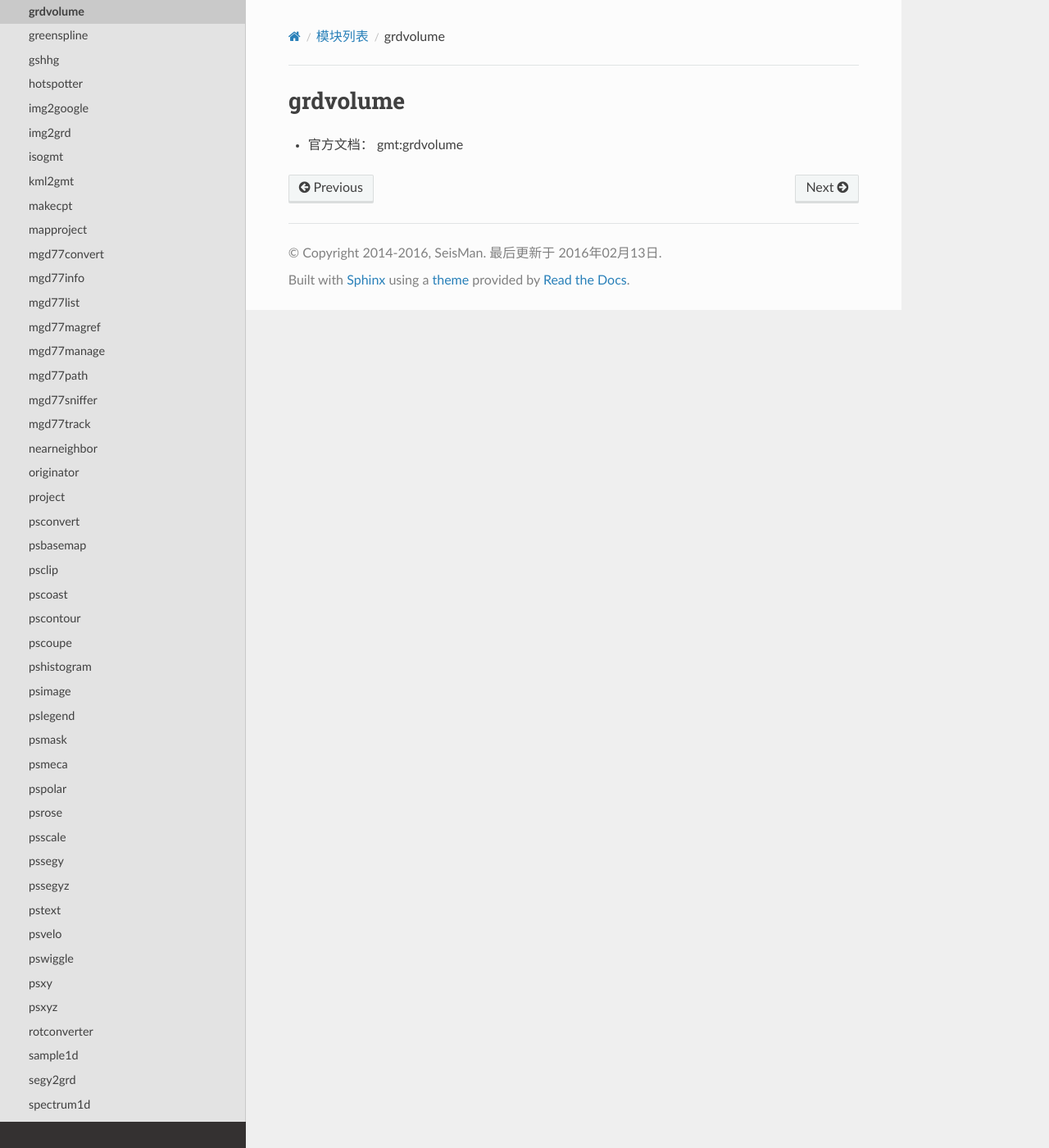
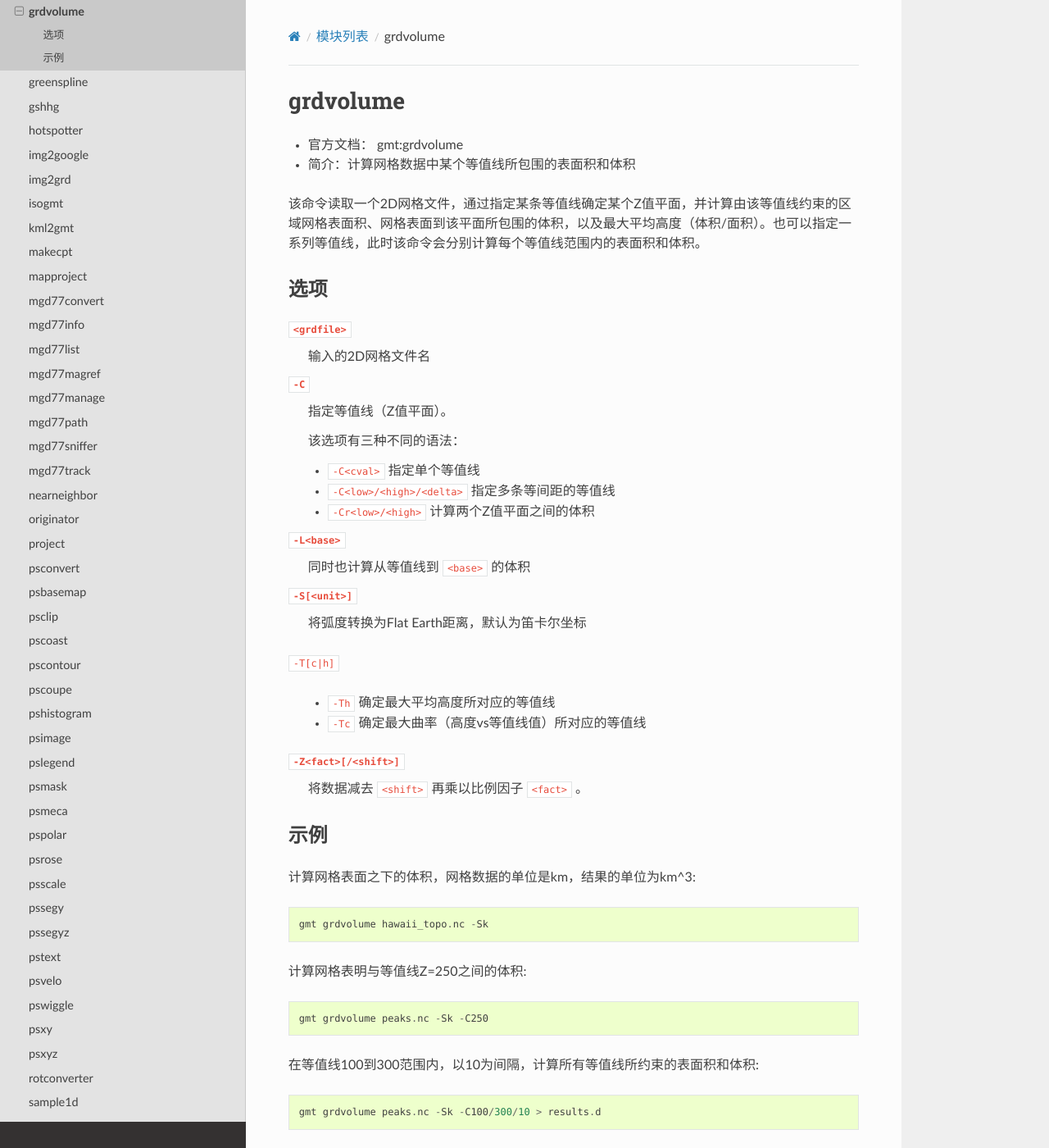
Before and after one commit to seisman/GMT5_Docs, a Sphinx documentation site: the page built from source/grdvolume.rst, in a window 1280 px wide and 1400 px high. Shown: the whole window at 82% size. Built offline with Sphinx 7.4.7 and the Read the Docs theme 2.0.0, drawn with Linux system fonts in a browser that asks for light colours; pages that are not in the unit, such as notebooks, are missing from menus; some of the changed text lies outside the part shown.

Commit message:
add grdvolume

```diff
--- a/source/grdvolume.rst
+++ b/source/grdvolume.rst
@@ -4,3 +4,58 @@ grdvolume
 =========
 
 - 官方文档： :ref:`gmt:grdvolume`
+- 简介：计算网格数据中某个等值线所包围的表面积和体积
+
+该命令读取一个2D网格文件，通过指定某条等值线确定某个Z值平面，并计算由该等值线约束的区域网格表面积、网格表面到该平面所包围的体积，以及最大平均高度（体积/面积）。也可以指定一系列等值线，此时该命令会分别计算每个等值线范围内的表面积和体积。
+
+选项
+----
+
+``<grdfile>``
+    输入的2D网格文件名
+
+``-C``
+    指定等值线（Z值平面）。
+
+    该选项有三种不同的语法：
+
+    - ``-C<cval>`` 指定单个等值线
+    - ``-C<low>/<high>/<delta>`` 指定多条等间距的等值线
+    - ``-Cr<low>/<high>`` 计算两个Z值平面之间的体积
+
+``-L<base>``
+    同时也计算从等值线到 ``<base>`` 的体积
+
+``-S[<unit>]``
+    将弧度转换为Flat Earth距离，默认为笛卡尔坐标
+
+``-T[c|h]``
+
+    - ``-Th`` 确定最大平均高度所对应的等值线
+    - ``-Tc`` 确定最大曲率（高度vs等值线值）所对应的等值线
+
+``-Z<fact>[/<shift>]``
+    将数据减去 ``<shift>`` 再乘以比例因子 ``<fact>`` 。
+
+示例
+----
+
+计算网格表面之下的体积，网格数据的单位是km，结果的单位为km^3::
+
+    gmt grdvolume hawaii_topo.nc -Sk
+
+计算网格表明与等值线Z=250之间的体积::
+
+    gmt grdvolume peaks.nc -Sk -C250
+
+在等值线100到300范围内，以10为间隔，计算所有等值线所约束的表面积和体积::
+
+    gmt grdvolume peaks.nc -Sk -C100/300/10 > results.d
+
+在等值线100到300范围内，以10为间隔，搜索最大平均高度（即体积与表面积的比）所对应的等值线值::
+
+    gmt grdvolume peaks.nc -Sk -C100/300/10 -Th > results.d
+
+计算湖内从表面到300米深度范围内水的体积::
+
+    gmt grdvolume lake.nc -Cr-300/0
--- a/source/modules.rst
+++ b/source/modules.rst
@@ -51,6 +51,7 @@
   #. :doc:`grdlandmask` ：根据海岸线数据创建陆地-海洋的mask网格文件
   #. :doc:`grdtrend` ：拟合网格的趋势面并计算残差
   #. :doc:`grdsample` ：对网格文件做重采样
+  #. :doc:`grdvolume` ：计算网格数据中某个等值线所包围的表面积和体积
 
 - 格式转换
 
```
Also changed, not shown: other parts of source/modules.rst (+0 -1 lines).
